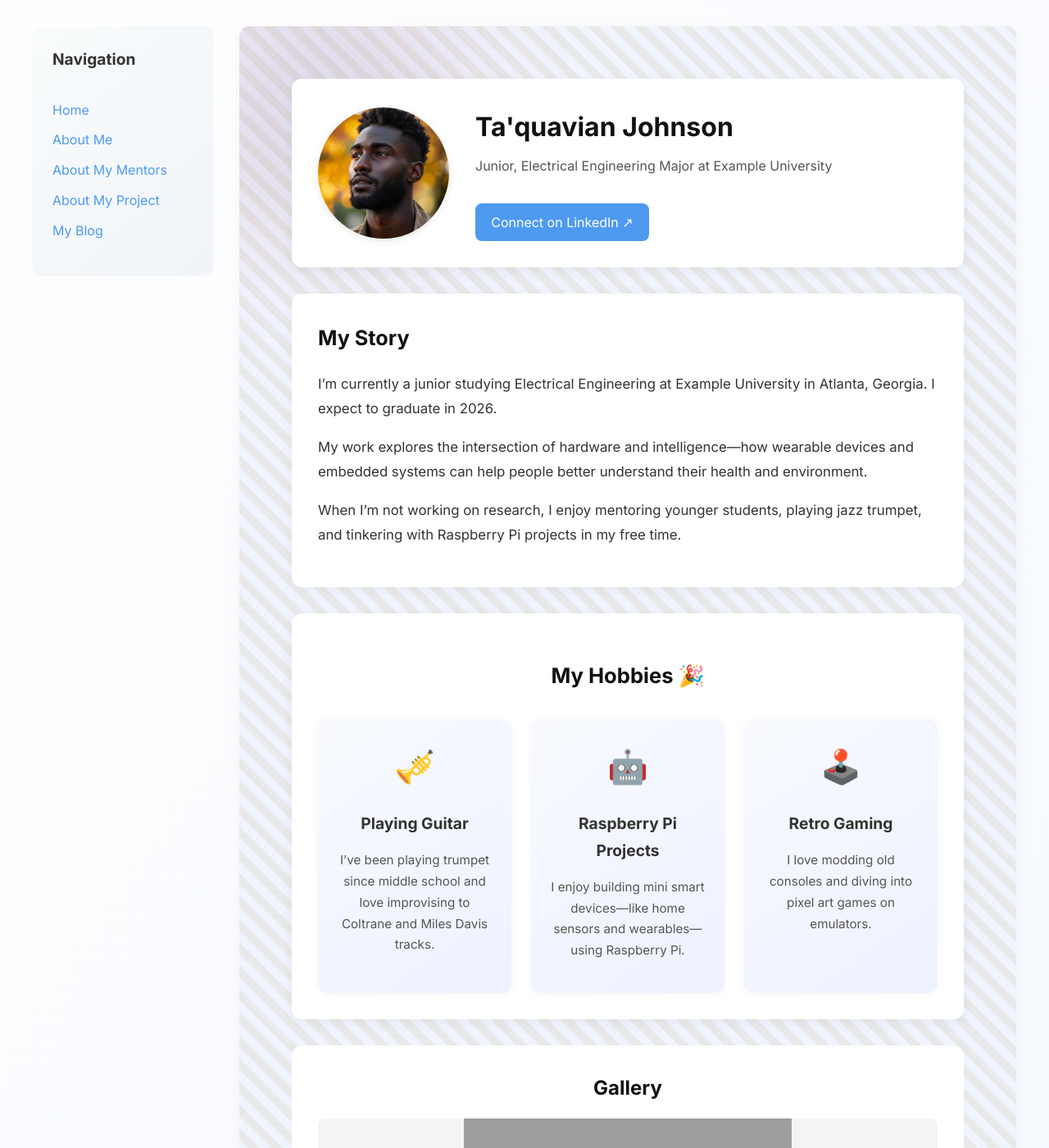
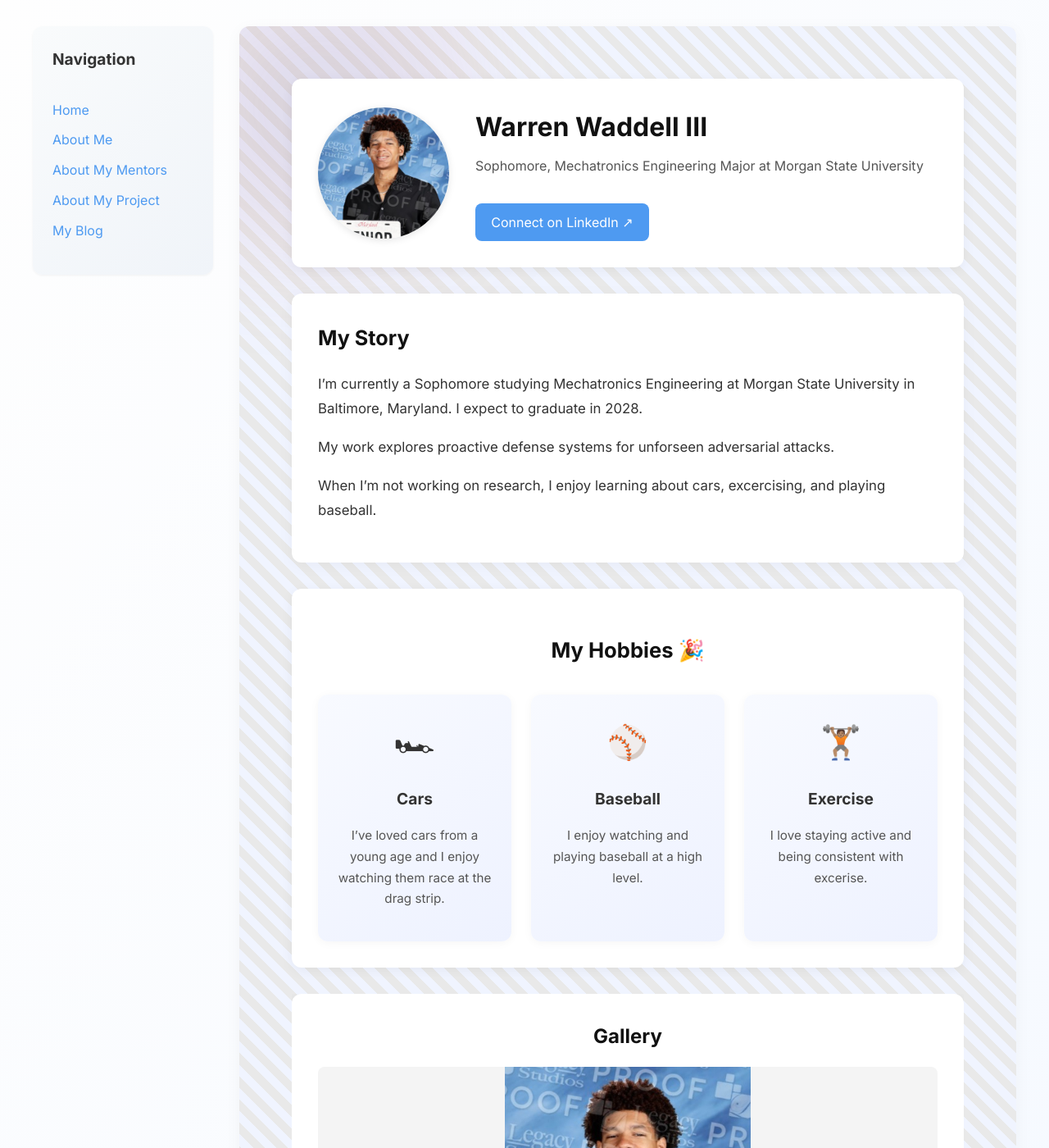
Before and after one commit to Waddelltre3/Waddelltre3.github.io, a Jekyll site: the page built from pages/about-me.md, in a window 1280 px wide and 1400 px high. Shown: the whole window at 82% size. Built offline with Jekyll 4.4.1, drawn with Linux system fonts in a browser that asks for light colours; some of the changed text lies outside the part shown; grey boxes are pictures that could not be loaded.

Commit message:
Update about-me.md

```diff
--- a/pages/about-me.md
+++ b/pages/about-me.md
@@ -4,35 +4,30 @@ title: About Me
 permalink: /about-me.html
 
 about:
-  name: Ta'quavian Johnson
-  role: Junior, Electrical Engineering Major at Example University
-  image: /assets/images/me.jpg
-  linkedin: https://www.linkedin.com/in/taquavian-johnson/
+  name: Warren Waddell III
+  role: Sophomore, Mechatronics Engineering Major at Morgan State University
+  image: /assets/images/ME.jpeg
+  linkedin: https://www.linkedin.com/in/warren-waddell-iii-4407a9280
   bio: |
-    I’m currently a junior studying Electrical Engineering at Example University in Atlanta, Georgia. I expect to graduate in 2026.
+    I’m currently a Sophomore studying Mechatronics Engineering at Morgan State University in Baltimore, Maryland. I expect to graduate in 2028.
 
-    My work explores the intersection of hardware and intelligence—how wearable devices and embedded systems can help people better understand their health and environment.
+    My work explores proactive defense systems for unforseen adversarial attacks.
 
-    When I’m not working on research, I enjoy mentoring younger students, playing jazz trumpet, and tinkering with Raspberry Pi projects in my free time.
+    When I’m not working on research, I enjoy learning about cars, excercising, and playing baseball.
 
   hobbies:
-    - icon: 🎺
-      title: Playing Guitar
-      description: I’ve been playing trumpet since middle school and love improvising to Coltrane and Miles Davis tracks.
-    - icon: 🤖
-      title: Raspberry Pi Projects
-      description: I enjoy building mini smart devices—like home sensors and wearables—using Raspberry Pi.
-    - icon: 🕹️
-      title: Retro Gaming
-      description: I love modding old consoles and diving into pixel art games on emulators.
+    - icon: 🏎
+      title: Cars
+      description: I’ve loved cars from a young age and I enjoy watching them race at the drag strip.
+    - icon: ⚾️
+      title: Baseball
+      description: I enjoy watching and playing baseball at a high level.
+    - icon: 🏋🏽
+      title: Exercise
+      description: I love staying active and being consistent with excerise.
 
   gallery:
-    - image: /assets/images/me-guitar.png
-      caption: Playing guitar at the park!
-    - image: /assets/images/me-basketball.png
-      caption: Hooping and dropping people off at the park 🏀
-    - image: /assets/images/me.jpg
-      caption: My favorite portrait of myself :)
-    - image: /assets/images/me-pi.png
-      caption: Working on a personal project w/ the Raspberry PI
+    - image: /assets/images/ME.jpeg
+      caption: Professional Image
+
 ---
```
